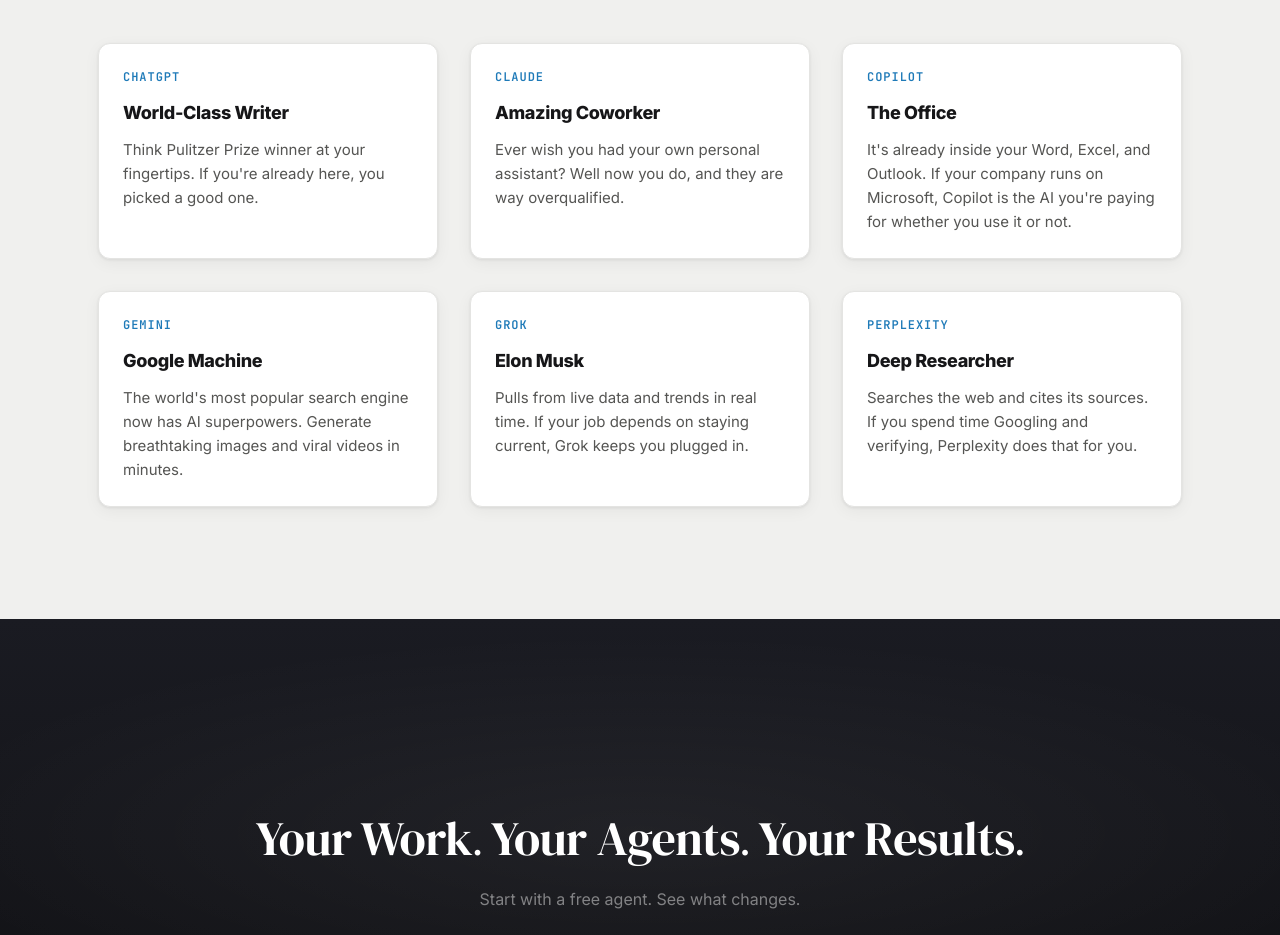
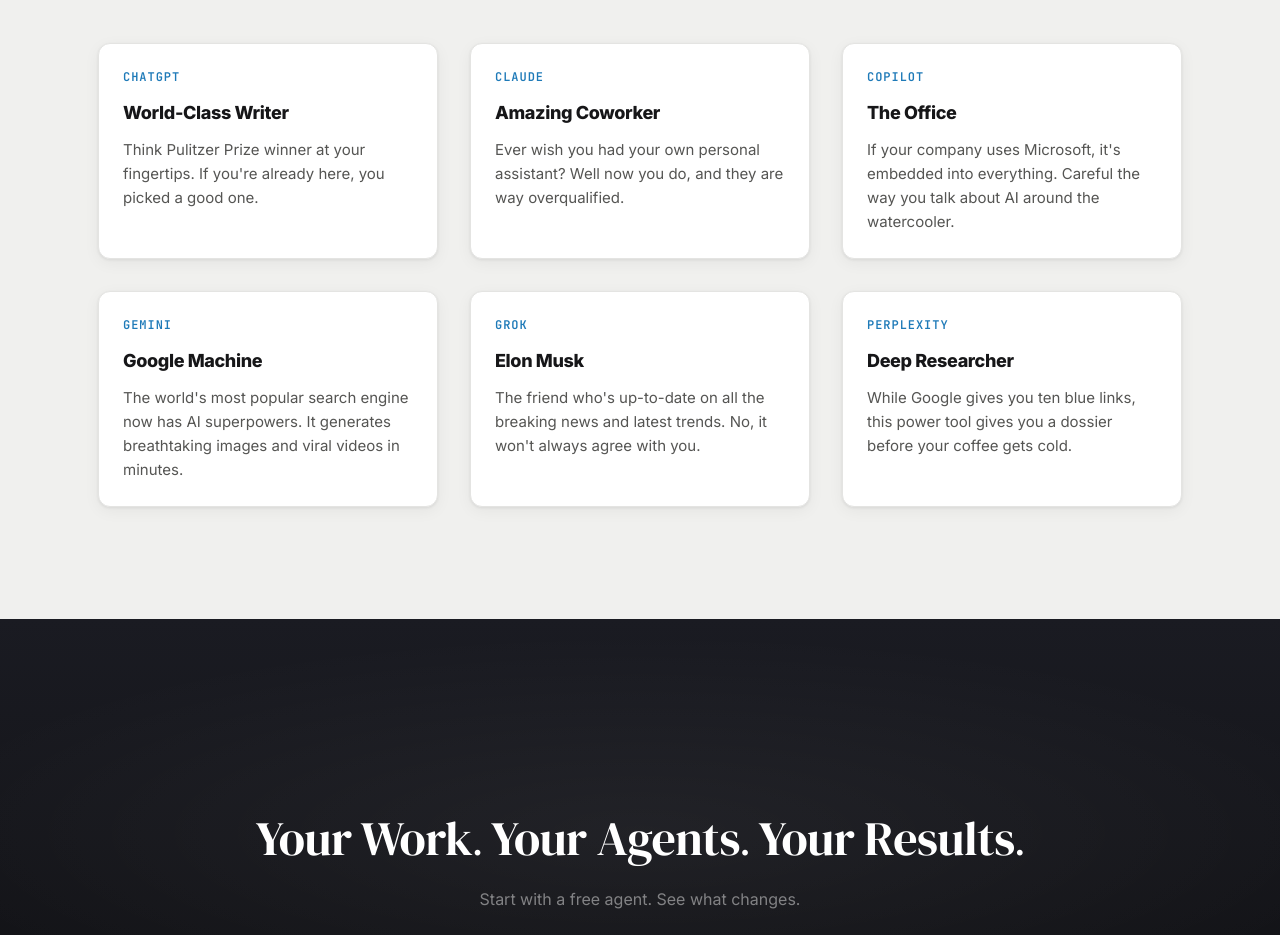
Before and after one commit to coolcalvin457-tech/agent-timesaver-nextjs, a Next.js app: page / in a window 1280 px wide. Shown: the part 2700-3635 px from the top of the page. Built offline with nearby package versions, Linux system fonts and the light colour scheme; no server answers.

Commit message:
Update Copilot Grok Perplexity card copy, all 6 cards finalized

```diff
--- a/app/page.tsx
+++ b/app/page.tsx
@@ -107,17 +107,18 @@ export default function Home() {
                 <div className="outcome-label">Claude</div>
                 <div className="outcome-headline">Amazing Coworker</div>
                 <p className="outcome-body">
-                  Ever wish you had your own personal assistant? Well now
-                  you do, and they are way overqualified.
+                  Ever wish you had your own personal assistant?
+                  Well now you do, and they
+                  are way overqualified.
                 </p>
               </div>
               <div className="outcome-card">
                 <div className="outcome-label">Copilot</div>
                 <div className="outcome-headline">The Office</div>
                 <p className="outcome-body">
-                  It&apos;s already inside your Word, Excel, and Outlook. If your
-                  company runs on Microsoft, Copilot is the AI you&apos;re paying
-                  for whether you use it or not.
+                  If your company uses Microsoft, it&apos;s embedded into
+                  everything. Careful the way you talk about AI around
+                  the watercooler.
                 </p>
               </div>
               <div className="outcome-card">
@@ -125,24 +126,24 @@ export default function Home() {
                 <div className="outcome-headline">Google Machine</div>
                 <p className="outcome-body">
                   The world&apos;s most popular search engine now has AI
-                  superpowers. Generate breathtaking images and viral videos
-                  in minutes.
+                  superpowers. It generates breathtaking images and viral
+                  videos in minutes.
                 </p>
               </div>
               <div className="outcome-card">
                 <div className="outcome-label">Grok</div>
                 <div className="outcome-headline">Elon Musk</div>
                 <p className="outcome-body">
-                  Pulls from live data and trends in real time. If your job
-                  depends on staying current, Grok keeps you plugged in.
+                  The friend who&apos;s up-to-date on all the breaking news
+                  and latest trends. No, it won&apos;t always agree with you.
                 </p>
               </div>
               <div className="outcome-card">
                 <div className="outcome-label">Perplexity</div>
                 <div className="outcome-headline">Deep Researcher</div>
                 <p className="outcome-body">
-                  Searches the web and cites its sources. If you spend time
-                  Googling and verifying, Perplexity does that for you.
+                  While Google gives you ten blue links, this power tool
+                  gives you a dossier before your coffee gets cold.
                 </p>
               </div>
             </div>
```
